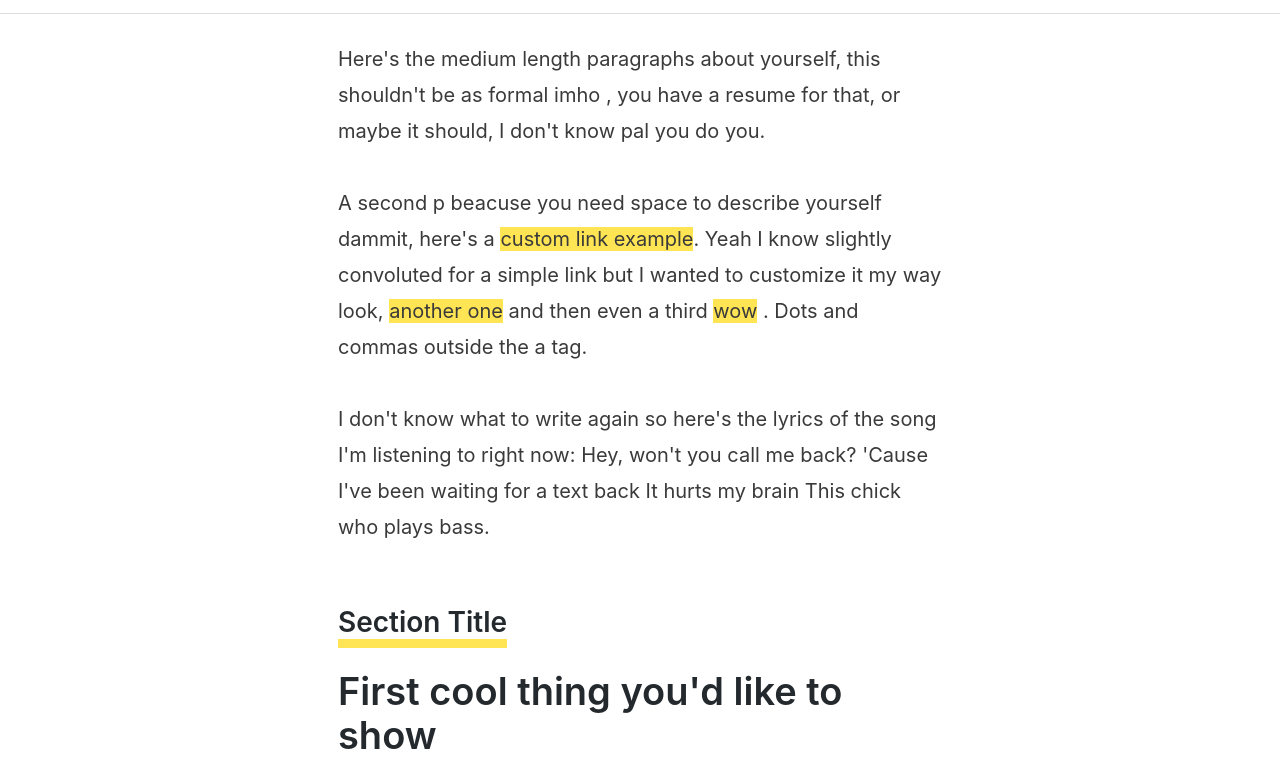
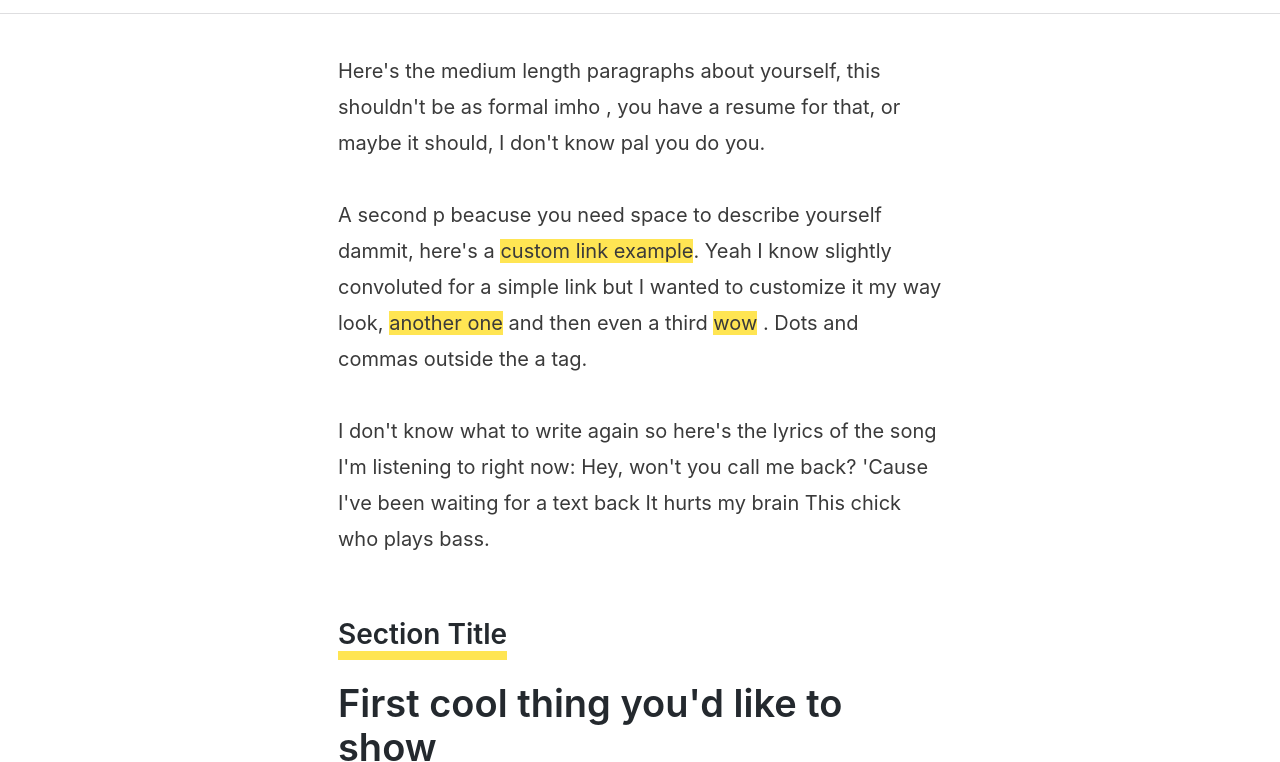
Before and after one commit to rweilg/responsive-react-template, a Gatsby site: page / in a window 1280 px wide. Shown: the part 47-809 px from the top of the page. Built offline with nearby package versions, Linux system fonts and the light colour scheme; Gatsby itself is replaced by a stand-in of ours.

Commit message:
fixed top spacing

```diff
--- a/src/pages/index.js
+++ b/src/pages/index.js
@@ -18,8 +18,8 @@ const IndexPage = () => (
       <SideMenu />
     </div>
     <div className="page-content" id="page-content">
-      <div className="main-text" style={{ marginTop: "10%" }}>
-        <p style={{ lineHeight: "36px", marginBottom: "60px" }} id="about">
+      <div className="main-text">
+        <p style={{ marginBottom: "60px" }}>
           Here's the medium length paragraphs about yourself, this shouldn't be
           as formal imho , you have a resume for that, or maybe it should, I
           don't know pal you do you.
--- a/src/styles/styles.scss
+++ b/src/styles/styles.scss
@@ -157,6 +157,7 @@ header {
 
 .page-content {
   margin-left: 0px;
+  margin-top: 80px;
   z-index: 6;
   display: grid;
   grid-template-columns: 1fr 302px 302px 1fr;
@@ -164,6 +165,7 @@ header {
 }
 .main-text {
   grid-column: 2/4;
+
   margin-bottom: 40px;
   align-content: center;
   .my-photo {
```
